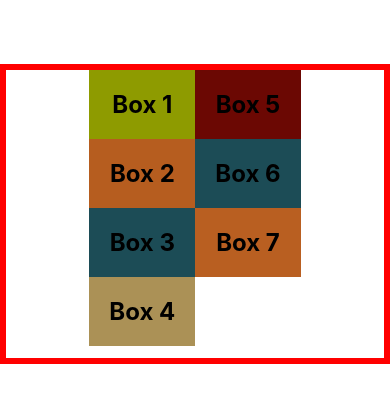
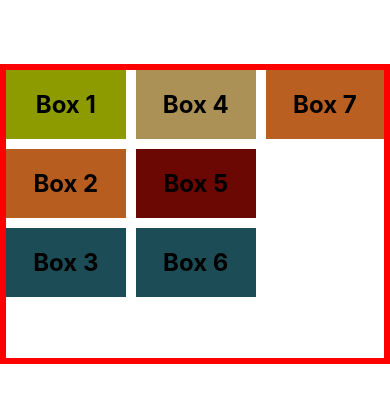
Before and after one commit to amontalvof/react-native-demo, a React Native app: screen / in a window 390 px wide. Shown: the top 402 px of the page. Built offline with nearby package versions, Linux system fonts and the light colour scheme.

Commit message:
feat: Gap

```diff
--- a/App.js
+++ b/App.js
@@ -21,7 +21,9 @@ const styles = StyleSheet.create({
         // flex: 1,
         height: 300,
         flexWrap: 'wrap',
-        alignContent: 'center',
+        // rowGap: 20,
+        // columnGap: 30,
+        gap: 10,
         marginTop: 64,
         borderWidth: 6,
         borderColor: 'red',
```
